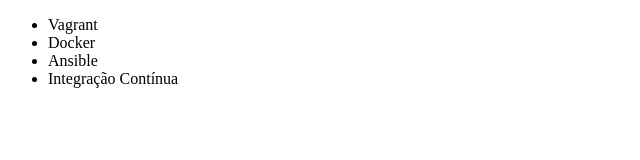
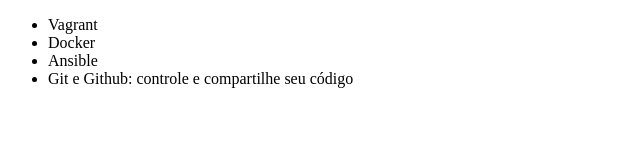
Before and after one commit to insp-landao/alura-git, a plain HTML site: page index.html in a window 1280 px wide. Shown: the whole page, without its empty margins (0-640 px from the left). Drawn offline with Linux system fonts and the light colour scheme.

Commit message:
Modifique arquivo no repositorio remoto

```diff
--- a/index.html
+++ b/index.html
@@ -9,7 +9,7 @@
         <li>Vagrant</li>
         <li>Docker</li>
         <li>Ansible</li>
-        <li> Integração Contínua </li>
+        <li> Git e Github: controle e compartilhe seu código </li>
     </ul>
 </body>
 </html>
```
